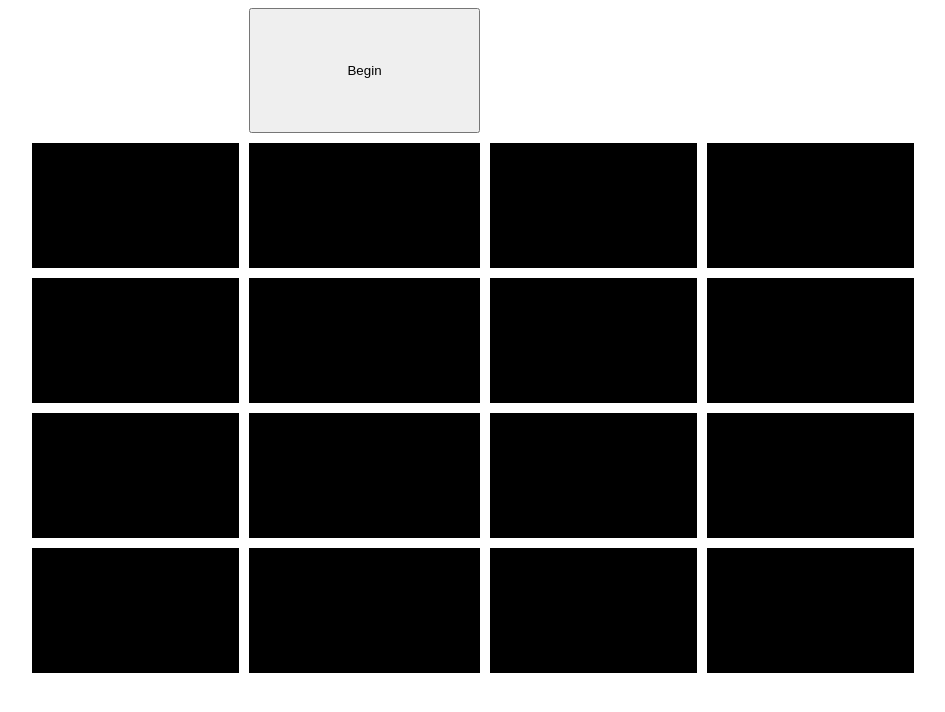
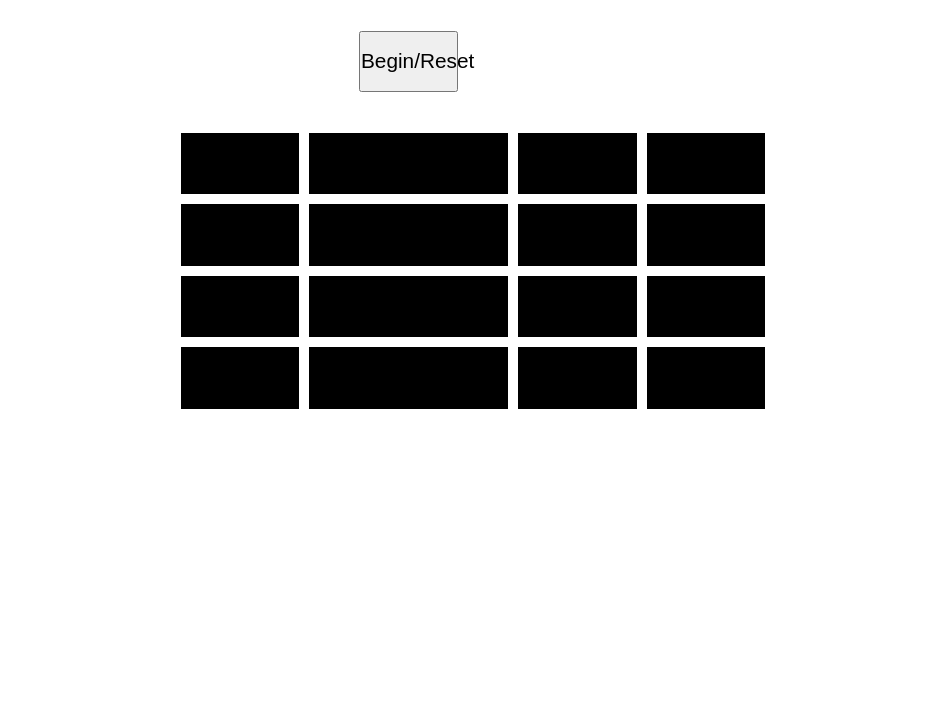
Before and after one commit to ThomasStrong/CSS_Memory_Game, a plain HTML site: page index.html in a window 1280 px wide. Shown: the whole page, without its empty margins (167-1112 px from the left). Drawn offline with Linux system fonts and the light colour scheme.

Commit message:
Working on responsiveness with 2 media queries

```diff
--- a/index.html
+++ b/index.html
@@ -8,7 +8,7 @@
     <link rel="stylesheet" href="styles.css">
 </head>
 <body class="grid-container">
-    <button id="begin-button" onclick="boxSwitch()">Begin</button>
+    <button id="begin-button" onclick="boxSwitch()">Begin/Reset</button>
     <div id="cover1" class="cover" onclick="unhide(this.id)"></div>
     <div id="cover2" class="cover" onclick="unhide(this.id)"></div>
     <div id="cover3" class="cover" onclick="unhide(this.id)"></div>
--- a/styles.css
+++ b/styles.css
@@ -1,5 +1,12 @@
+* {
+  -moz-box-sizing: border-box;
+  -webkit-box-sizing: border-box;
+  box-sizing: border-box;
+}
+
 body {
   height: 100vh;
+  margin: auto auto auto auto;
   display: grid;
   gap: 10px;
   grid:
@@ -201,4 +208,51 @@ body {
 }
 #begin-button {
   grid-area: begin;
+  height: 50%;
+  width: 50%;
+  justify-self: center;
+  align-self: center;
+  font-size: 1em;
+  padding: 0;
+  margin: 0;
 }
+
+
+@media only screen and (min-width: 768px) {
+
+  body {
+    height: 80vh;
+    width: 80vw;
+  }
+
+  #begin-button {
+    font-size: 110%;
+  }
+
+  .colorbox {
+    font-size: 130%;
+  }
+}
+
+@media only screen and (min-width: 1025px) {
+
+  body {
+    height: 60vh;
+    width: 60vw;
+    grid:
+    ".  .  begin  .  .  ." 2fr
+    ". a1 a2 a3 a4  ." 1fr
+    ". b1 b2 b3 b4  ." 1fr
+    ". c1 c2 c3 c4  ." 1fr
+    ". d1 d2 d3 d4  ." 1fr
+    ".  .  .  .  .  ." 1fr / auto;
+  }
+
+  #begin-button {
+    font-size: 130%;
+  }
+
+  .colorbox {
+    font-size: 155%;
+  }
+}
```
